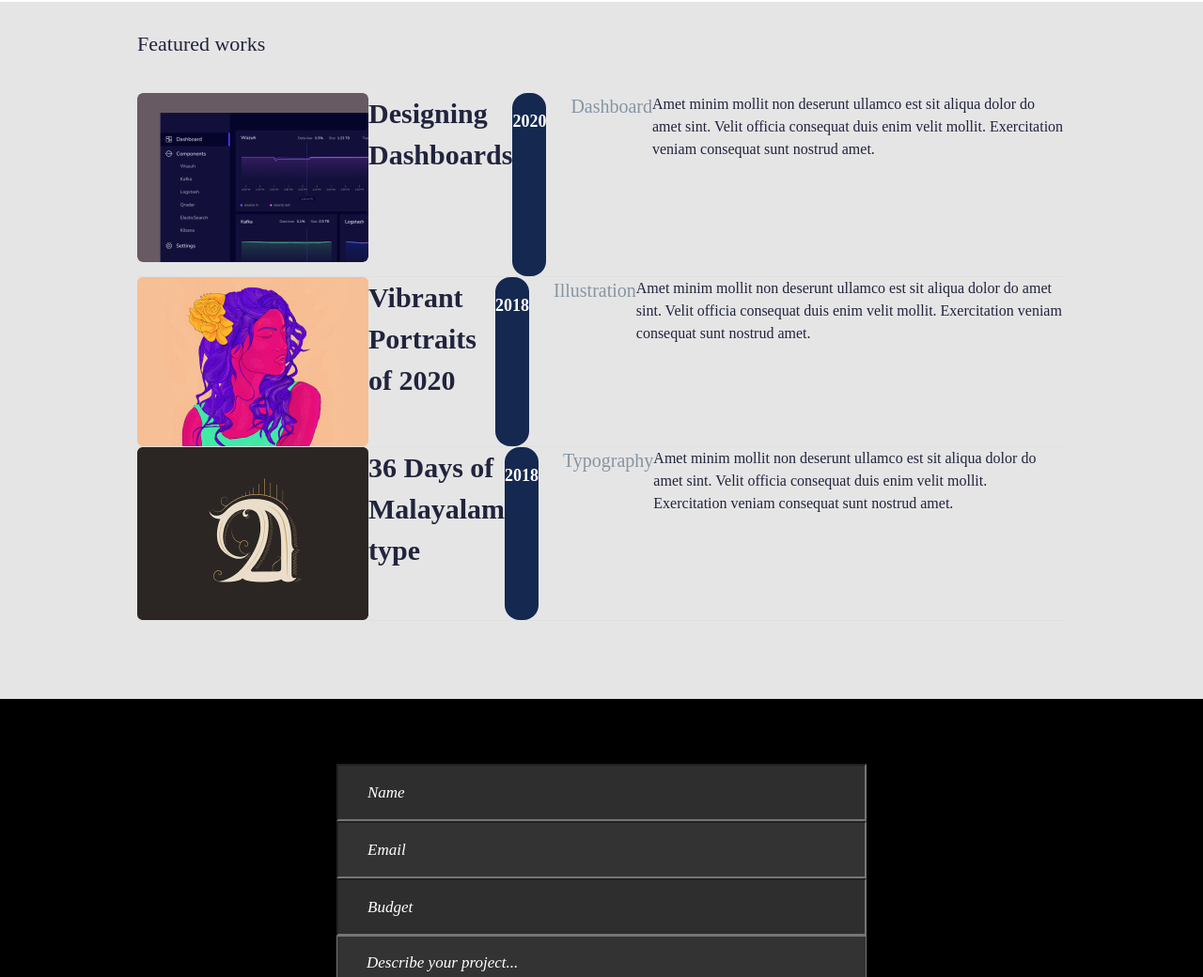
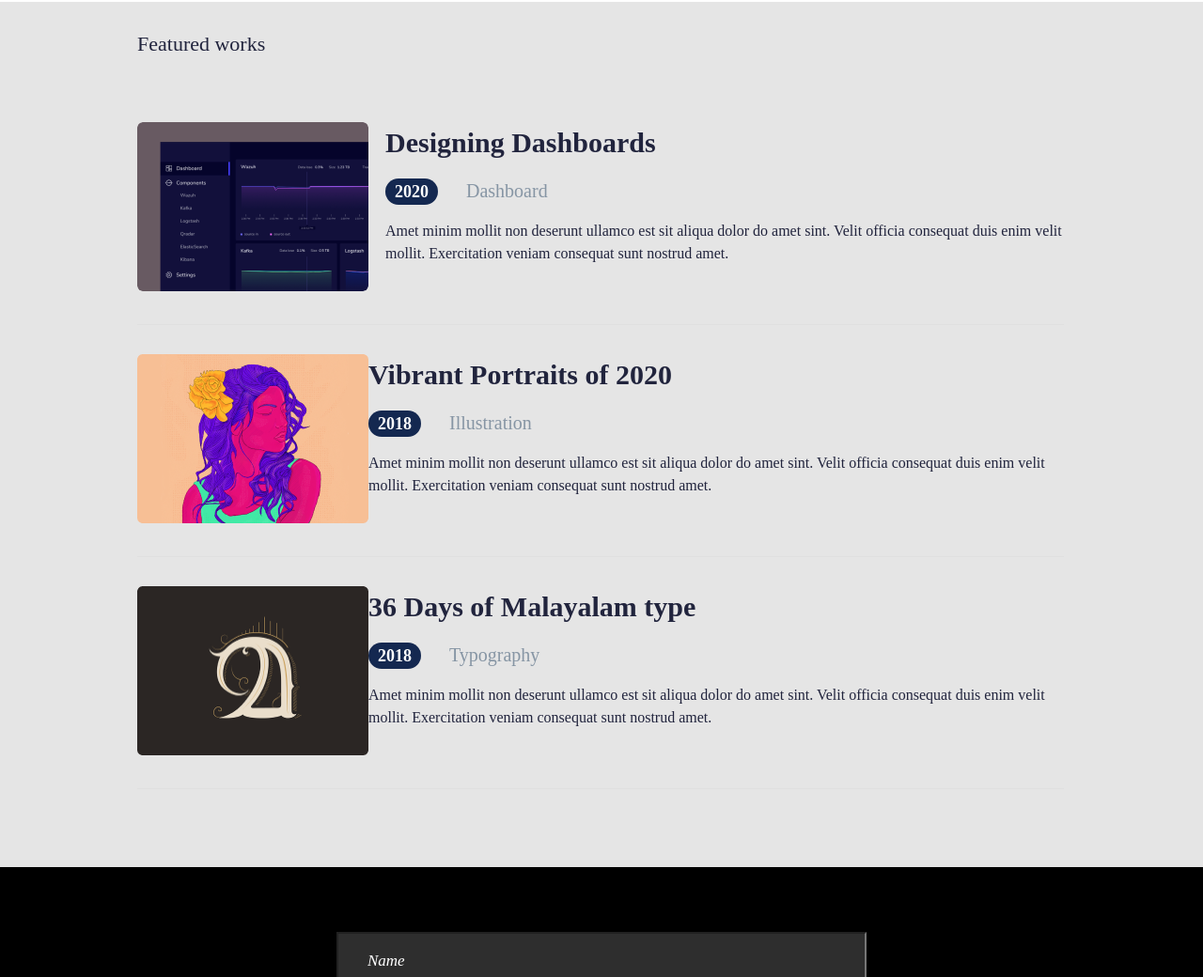
Before and after one commit to Mariyats7/John, a plain HTML site: page index.html in a window 1280 px wide. Shown: the part 860-1900 px from the top of the page at 94% size. Drawn offline with Linux system fonts and the light colour scheme.

Commit message:
create css for articles

```diff
--- a/css/style.css
+++ b/css/style.css
@@ -225,7 +225,19 @@ footer ul li {
 .article-works article{
     display: flex;
     border-bottom: 1px solid #E0E0E0;
+    height: 180px;
+    padding-top: 31px;
+    padding-bottom: 35px;
 
+}
+.article-works .container {
+    display: flex;
+    flex-direction: column;
+}
+.article-content {
+    display: flex;
+    flex-direction: column;
+    flex: 1;
 }
 .article-works h4 {
     font-family: 'Heebo';
@@ -259,6 +271,7 @@ footer ul li {
     background: #142850;
     border-radius: 16px;
     margin-right: 26px;
+    padding: 4px 10px;
 }
 .title-article {
     font-family: 'Heebo';
@@ -282,5 +295,7 @@ footer ul li {
 }
 .images-article {
     border-radius: 6px;
-    margin-bottom: 15px;
+    margin-right: 18px;
+    height: 180px;
+    width: 246px;
 }
--- a/index.html
+++ b/index.html
@@ -53,24 +53,36 @@
                 <h4>Featured works</h4>
                 <article>
                     <img class="images-article" src="images/Rectangle30png.png" alt="img">
+                    <div class="article-content">
                 <h2>Designing Dashboards</h2>
-                    <p class="year"><span>2020</span></p>
-                    <p class="title-article"><span>Dashboard</span></p>
+                        <div>
+                    <span class="year">2020</span>
+                    <span class="title-article">Dashboard</span>
+                        </div>
                     <p class="text-article">Amet minim mollit non deserunt ullamco est sit aliqua dolor do amet sint. Velit officia consequat duis enim velit mollit. Exercitation veniam consequat sunt nostrud amet.</p>
+                         </div>
                 </article>
                 <article>
                     <img src="images/Rectangle32png.png" alt="img">
+                    <div class="article-content">
                     <h2>Vibrant Portraits of 2020</h2>
-                    <p class="year"><span>2018</span></p>
-                    <p class="title-article"><span>Illustration</span></p>
+                        <div>
+                    <span class="year">2018</span>
+                    <span class="title-article">Illustration</span>
+                    </div>
                     <p class="text-article">Amet minim mollit non deserunt ullamco est sit aliqua dolor do amet sint. Velit officia consequat duis enim velit mollit. Exercitation veniam consequat sunt nostrud amet.</p>
+                    </div>
                 </article>
                 <article>
                     <img src="images/Rectangle34png.png" alt="img">
+                    <div>
                     <h2>36 Days of Malayalam type</h2>
-                    <p class="year"><span>2018</span></p>
-                    <p class="title-article"><span>Typography</span></p>
+                    <div>
+                    <span class="year">2018</span>
+                        <span class="title-article">Typography</span>
+                    </div>
                     <p class="text-article">Amet minim mollit non deserunt ullamco est sit aliqua dolor do amet sint. Velit officia consequat duis enim velit mollit. Exercitation veniam consequat sunt nostrud amet.</p>
+                    </div>
                 </article>
             </div>
         </section>
```
